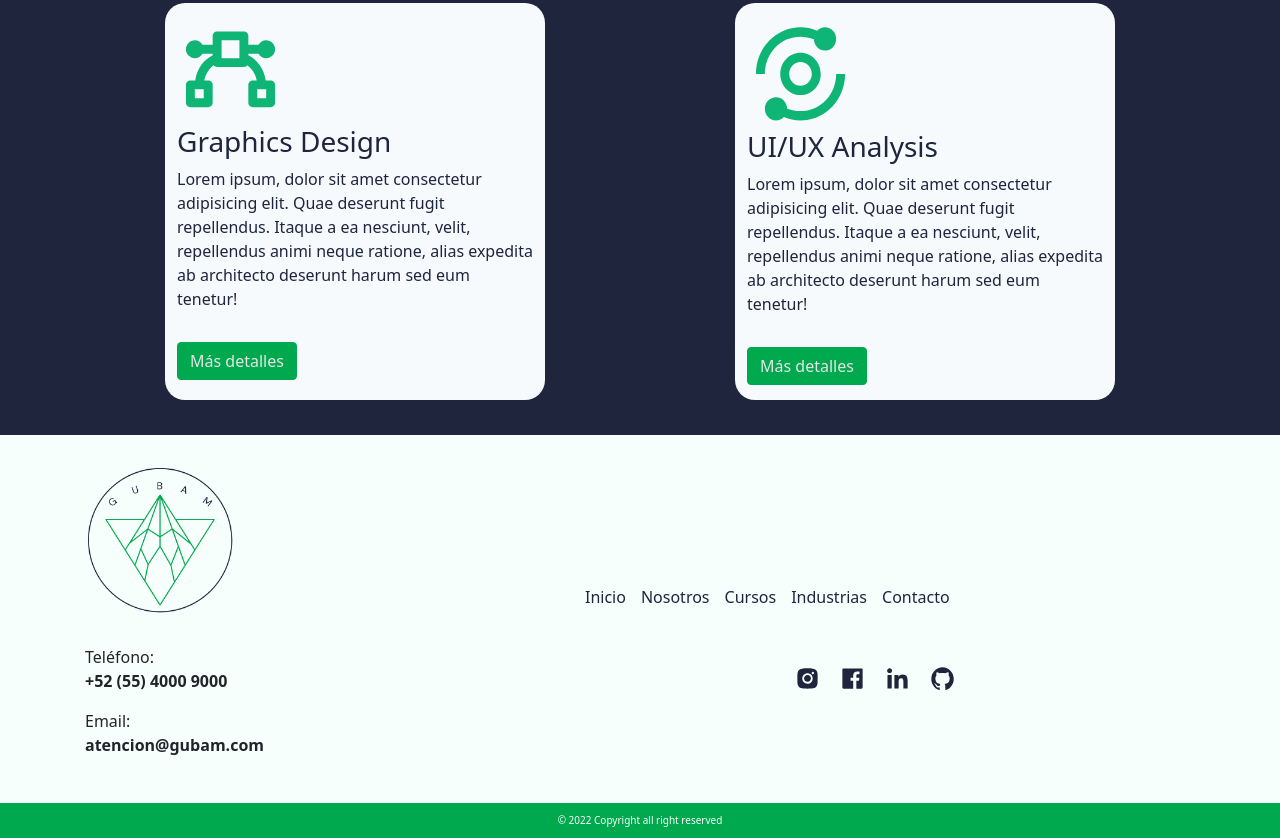
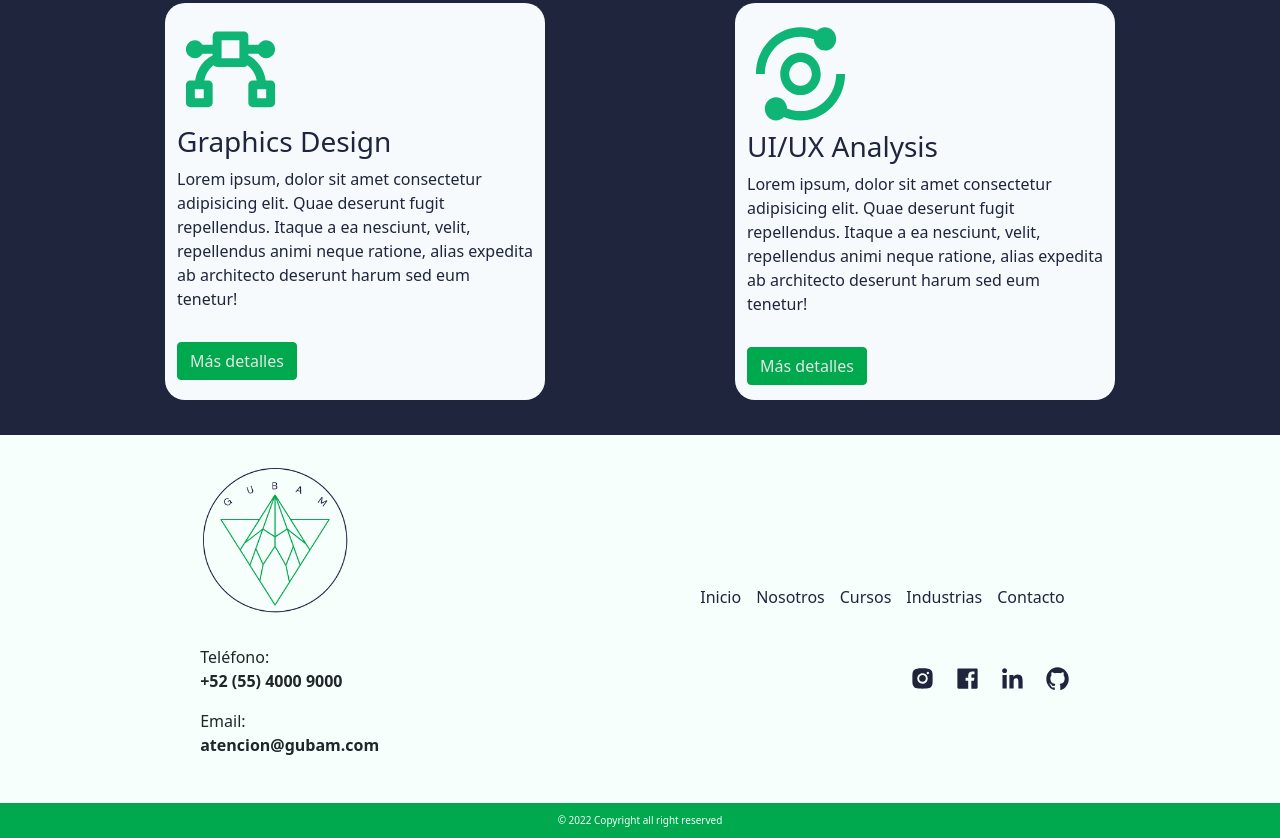
Before and after one commit to gbarrerameneses/Consultora-GuBaM, a website: page index.html in a window 1280 px wide. Shown: the part 2262-3100 px from the top of the page. Drawn offline with nearby package versions, Linux system fonts and the light colour scheme.

Commit message:
se modficó el title de industrias, nosotros y un ajuste en el footer

```diff
--- a/scss/_footer.scss
+++ b/scss/_footer.scss
@@ -3,6 +3,7 @@ footer {
     background-color: #F6FFFC;
     .fContainer {
         display: flex;
+        justify-content: center;
         padding: 30px 15px;
             .footerLogo {
                 width: 30%;
```
Also changed, not shown: pages/industrias.html (+1 -1 lines), pages/nosotros.html (+1 -1 lines), css/style.css, 1 other file.
